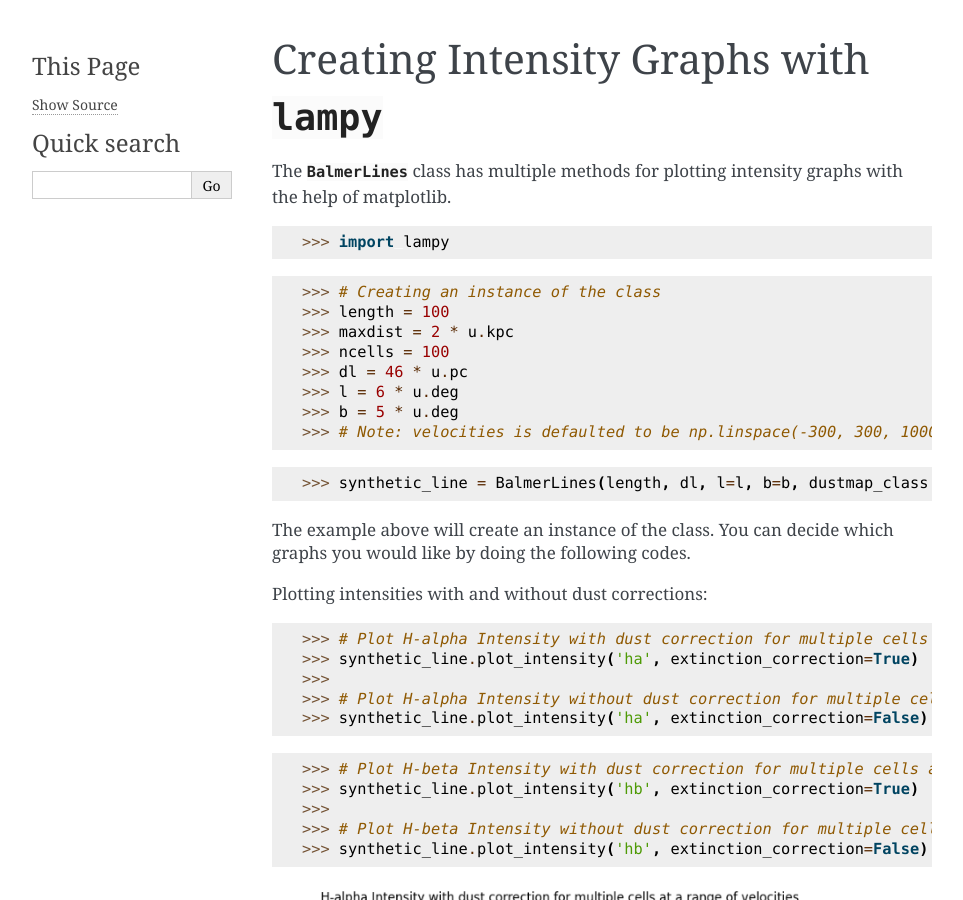
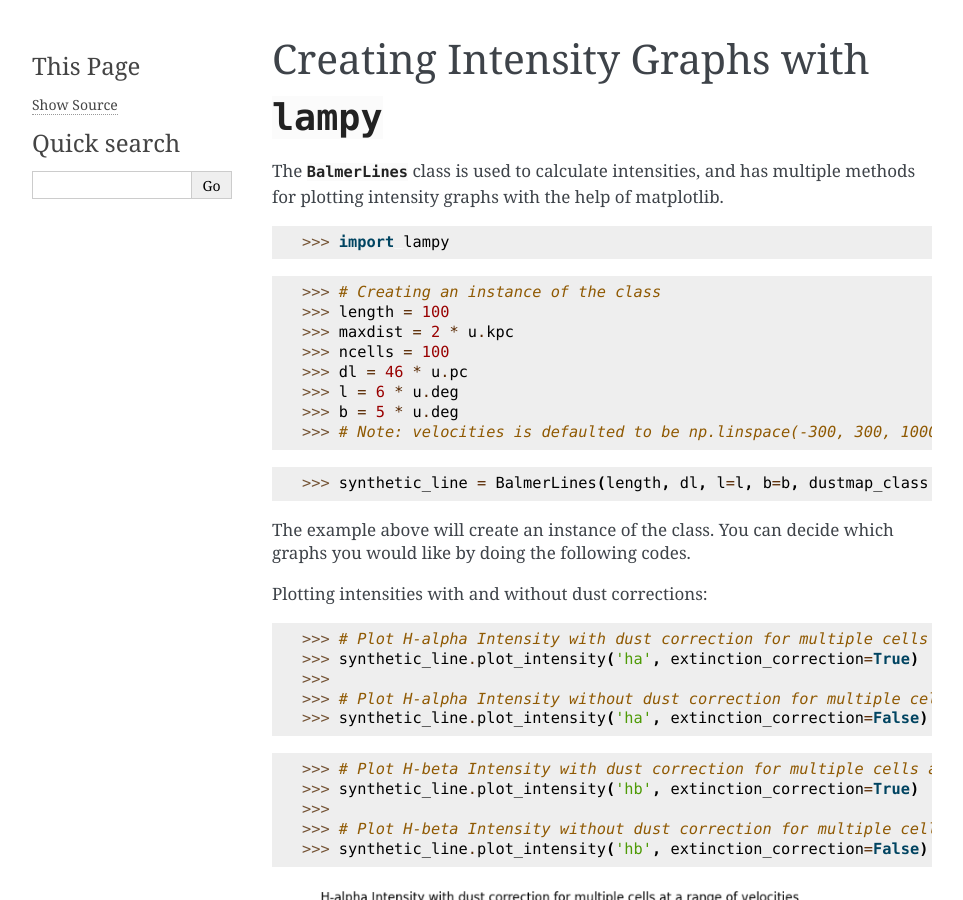
Before and after one commit to seanthelam/lampy, a Sphinx documentation site: the page built from docs/intensity_graphs.rst, in a window 1280 px wide and 900 px high. Shown: the whole window, without its empty margins (148-1111 px from the left). Built offline with Sphinx 7.4.7, drawn with Linux system fonts in a browser that asks for light colours; the version number could not be read and is left out.

Commit message:
Update intensity_graphs.rst

```diff
--- a/docs/intensity_graphs.rst
+++ b/docs/intensity_graphs.rst
@@ -1,7 +1,8 @@
 Creating Intensity Graphs with `lampy`
 ======================================
 
-The :class:`~lampy.BalmerLines` class has multiple methods for plotting intensity graphs
+The :class:`~lampy.BalmerLines` class is used to calculate intensities, and
+has multiple methods for plotting intensity graphs
 with the help of matplotlib.
 
     >>> import lampy
```
